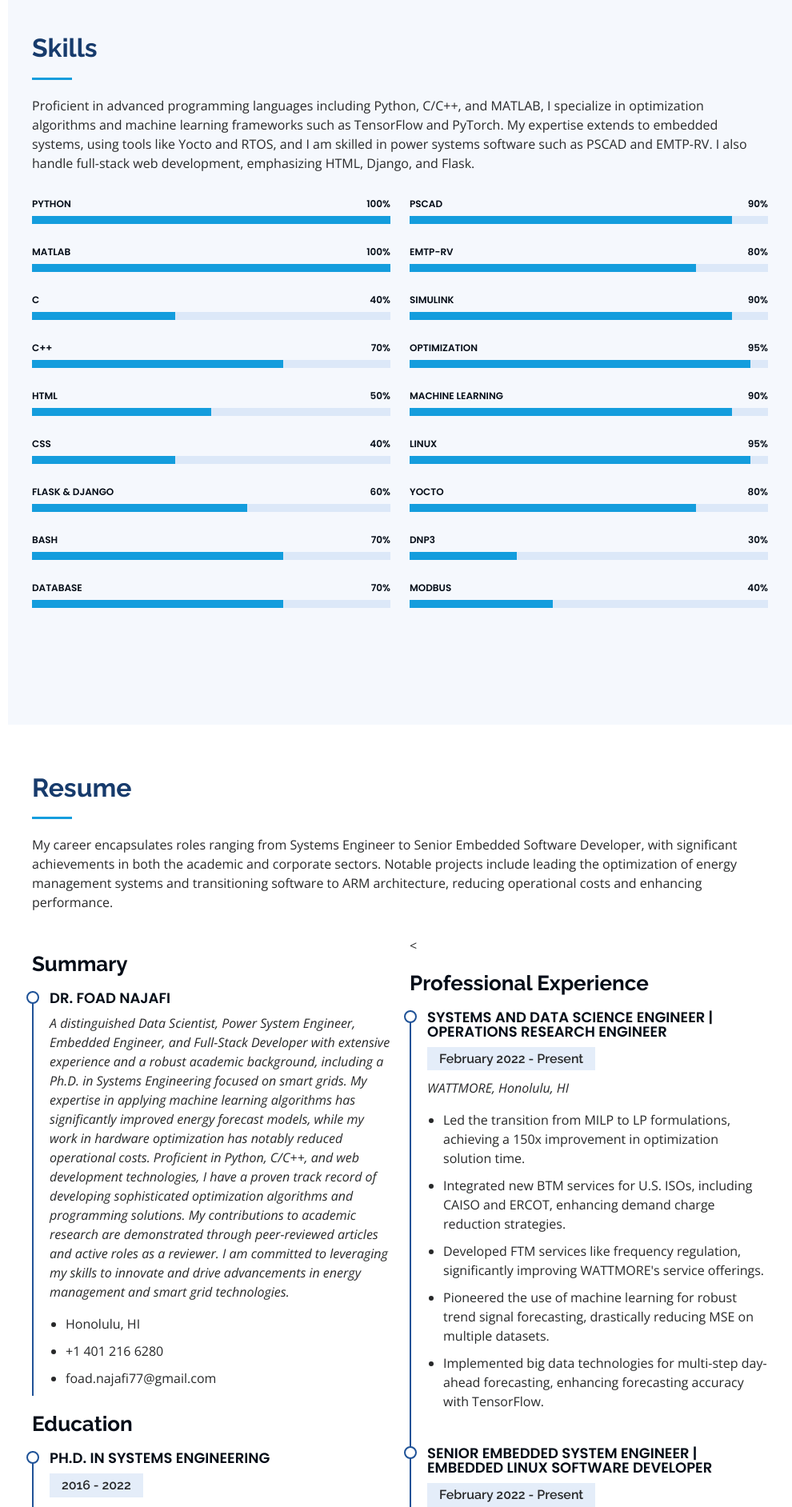
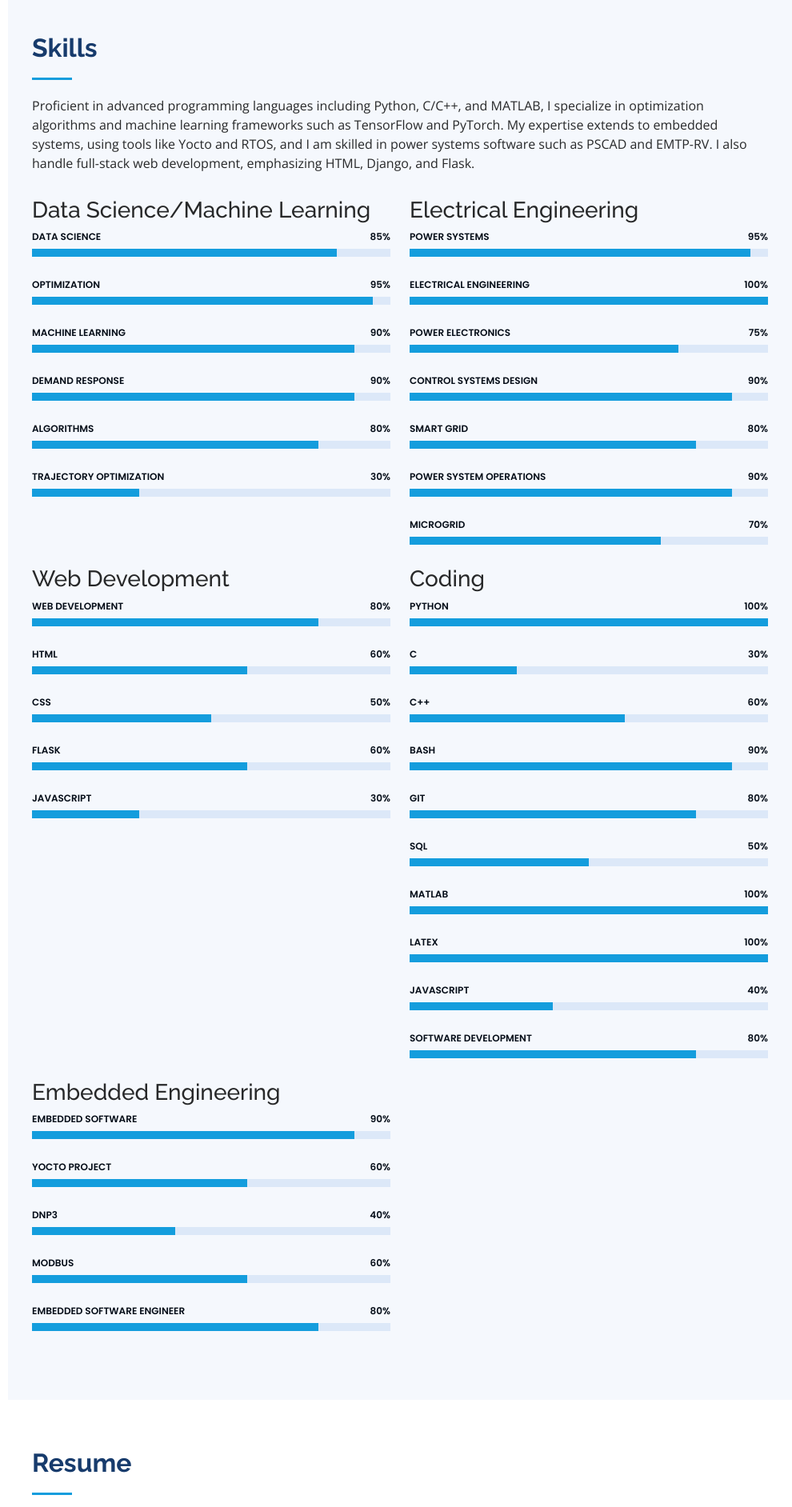
Before and after one commit to foad77/personal-porftofilo-web-design, a Flask app: page / in a window 1280 px wide. Shown: the part 2277-4161 px from the top of the page at 80% size, without its empty margins (290-1280 px from the left). Run offline with Flask 3, Linux system fonts and the light colour scheme; some libraries are stand-ins or nearby versions.

Commit message:
skills: creating subsections for it

```diff
--- a/templates/index.html
+++ b/templates/index.html
@@ -211,81 +211,13 @@
 
     <div class="row skills-content">
 
+      <!-- Data Science/Machine Learning Skills -->
       <div class="col-lg-6" data-aos="fade-up">
-
+        <h3>Data Science/Machine Learning</h3>
         <div class="progress">
-              <span class="skill">Python <i class="val">100%</i></span>
+          <span class="skill">Data Science <i class="val">85%</i></span>
           <div class="progress-bar-wrap">
-                <div class="progress-bar" role="progressbar" aria-valuenow="100" aria-valuemin="0" aria-valuemax="100"></div>
-              </div>
-            </div>
-            <div class="progress">
-              <span class="skill">Matlab <i class="val">100%</i></span>
-              <div class="progress-bar-wrap">
-                <div class="progress-bar" role="progressbar" aria-valuenow="100" aria-valuemin="0" aria-valuemax="100"></div>
-              </div>
-            </div>
-            <div class="progress">
-              <span class="skill">C <i class="val">40%</i></span>
-              <div class="progress-bar-wrap">
-                <div class="progress-bar" role="progressbar" aria-valuenow="40" aria-valuemin="0" aria-valuemax="100"></div>
-              </div>
-            </div>
-            <div class="progress">
-              <span class="skill">C++ <i class="val">70%</i></span>
-              <div class="progress-bar-wrap">
-                <div class="progress-bar" role="progressbar" aria-valuenow="70" aria-valuemin="0" aria-valuemax="100"></div>
-              </div>
-            </div>
-            <div class="progress">
-              <span class="skill">HTML <i class="val">50%</i></span>
-              <div class="progress-bar-wrap">
-                <div class="progress-bar" role="progressbar" aria-valuenow="50" aria-valuemin="0" aria-valuemax="100"></div>
-              </div>
-            </div>
-            <div class="progress">
-              <span class="skill">CSS <i class="val">40%</i></span>
-              <div class="progress-bar-wrap">
-                <div class="progress-bar" role="progressbar" aria-valuenow="40" aria-valuemin="0" aria-valuemax="100"></div>
-              </div>
-            </div>
-            <div class="progress">
-              <span class="skill">FLAsk & Django <i class="val">60%</i></span>
-              <div class="progress-bar-wrap">
-                <div class="progress-bar" role="progressbar" aria-valuenow="60" aria-valuemin="0" aria-valuemax="100"></div>
-              </div>
-            </div>
-            <div class="progress">
-              <span class="skill">Bash <i class="val">70%</i></span>
-              <div class="progress-bar-wrap">
-                <div class="progress-bar" role="progressbar" aria-valuenow="70" aria-valuemin="0" aria-valuemax="100"></div>
-              </div>
-            </div>
-            <div class="progress">
-              <span class="skill">Database <i class="val">70%</i></span>
-              <div class="progress-bar-wrap">
-                <div class="progress-bar" role="progressbar" aria-valuenow="70" aria-valuemin="0" aria-valuemax="100"></div>
-              </div>
-            </div>
-          </div>
-          <div class="col-lg-6" data-aos="fade-up" data-aos-delay="100">
-            <!-- Engineering & Other Skills -->
-            <div class="progress">
-              <span class="skill">PSCAD <i class="val">90%</i></span>
-              <div class="progress-bar-wrap">
-                <div class="progress-bar" role="progressbar" aria-valuenow="90" aria-valuemin="0" aria-valuemax="100"></div>
-              </div>
-            </div>
-            <div class="progress">
-              <span class="skill">EMTP-RV <i class="val">80%</i></span>
-              <div class="progress-bar-wrap">
-                <div class="progress-bar" role="progressbar" aria-valuenow="80" aria-valuemin="0" aria-valuemax="100"></div>
-              </div>
-            </div>
-            <div class="progress">
-              <span class="skill">Simulink <i class="val">90%</i></span>
-              <div class="progress-bar-wrap">
-                <div class="progress-bar" role="progressbar" aria-valuenow="90" aria-valuemin="0" aria-valuemax="100"></div>
+            <div class="progress-bar" role="progressbar" aria-valuenow="85" aria-valuemin="0" aria-valuemax="100"></div>
           </div>
         </div>
         <div class="progress">
@@ -301,36 +233,212 @@
           </div>
         </div>
         <div class="progress">
-              <span class="skill">Linux <i class="val">95%</i></span>
+          <span class="skill">Demand Response <i class="val">90%</i></span>
+          <div class="progress-bar-wrap">
+            <div class="progress-bar" role="progressbar" aria-valuenow="90" aria-valuemin="0" aria-valuemax="100"></div>
+          </div>
+        </div>
+        <div class="progress">
+          <span class="skill">Algorithms <i class="val">80%</i></span>
+          <div class="progress-bar-wrap">
+            <div class="progress-bar" role="progressbar" aria-valuenow="80" aria-valuemin="0" aria-valuemax="100"></div>
+          </div>
+        </div>
+        <div class="progress">
+          <span class="skill">Trajectory Optimization <i class="val">30%</i></span>
+          <div class="progress-bar-wrap">
+            <div class="progress-bar" role="progressbar" aria-valuenow="30" aria-valuemin="0" aria-valuemax="100"></div>
+          </div>
+        </div>
+      </div>
+
+      <!-- Electrical Engineering Skills -->
+      <div class="col-lg-6" data-aos="fade-up" data-aos-delay="100">
+        <h3>Electrical Engineering</h3>
+        <div class="progress">
+          <span class="skill">Power Systems <i class="val">95%</i></span>
           <div class="progress-bar-wrap">
             <div class="progress-bar" role="progressbar" aria-valuenow="95" aria-valuemin="0" aria-valuemax="100"></div>
           </div>
         </div>
         <div class="progress">
-              <span class="skill">Yocto <i class="val">80%</i></span>
+          <span class="skill">Electrical Engineering <i class="val">100%</i></span>
+          <div class="progress-bar-wrap">
+            <div class="progress-bar" role="progressbar" aria-valuenow="100" aria-valuemin="0" aria-valuemax="100"></div>
+          </div>
+        </div>
+        <div class="progress">
+          <span class="skill">Power Electronics <i class="val">75%</i></span>
+          <div class="progress-bar-wrap">
+            <div class="progress-bar" role="progressbar" aria-valuenow="75" aria-valuemin="0" aria-valuemax="100"></div>
+          </div>
+        </div>
+        <div class="progress">
+          <span class="skill">Control Systems Design <i class="val">90%</i></span>
+          <div class="progress-bar-wrap">
+            <div class="progress-bar" role="progressbar" aria-valuenow="90" aria-valuemin="0" aria-valuemax="100"></div>
+          </div>
+        </div>
+        <div class="progress">
+          <span class="skill">Smart Grid <i class="val">80%</i></span>
           <div class="progress-bar-wrap">
             <div class="progress-bar" role="progressbar" aria-valuenow="80" aria-valuemin="0" aria-valuemax="100"></div>
           </div>
         </div>
         <div class="progress">
-              <span class="skill">DNP3 <i class="val">30%</i></span>
+          <span class="skill">Power System Operations <i class="val">90%</i></span>
+          <div class="progress-bar-wrap">
+            <div class="progress-bar" role="progressbar" aria-valuenow="90" aria-valuemin="0" aria-valuemax="100"></div>
+          </div>
+        </div>
+        <div class="progress">
+          <span class="skill">Microgrid <i class="val">70%</i></span>
+          <div class="progress-bar-wrap">
+            <div class="progress-bar" role="progressbar" aria-valuenow="70" aria-valuemin="0" aria-valuemax="100"></div>
+          </div>
+        </div>
+      </div>
+
+      <!-- Web Development Skills -->
+      <div class="col-lg-6" data-aos="fade-up" data-aos-delay="200">
+        <h3>Web Development</h3>
+        <div class="progress">
+          <span class="skill">Web Development <i class="val">80%</i></span>
+          <div class="progress-bar-wrap">
+            <div class="progress-bar" role="progressbar" aria-valuenow="80" aria-valuemin="0" aria-valuemax="100"></div>
+          </div>
+        </div>
+        <div class="progress">
+          <span class="skill">HTML <i class="val">60%</i></span>
+          <div class="progress-bar-wrap">
+            <div class="progress-bar" role="progressbar" aria-valuenow="60" aria-valuemin="0" aria-valuemax="100"></div>
+          </div>
+        </div>
+        <div class="progress">
+          <span class="skill">CSS <i class="val">50%</i></span>
+          <div class="progress-bar-wrap">
+            <div class="progress-bar" role="progressbar" aria-valuenow="50" aria-valuemin="0" aria-valuemax="100"></div>
+          </div>
+        </div>
+        <div class="progress">
+          <span class="skill">Flask <i class="val">60%</i></span>
+          <div class="progress-bar-wrap">
+            <div class="progress-bar" role="progressbar" aria-valuenow="60" aria-valuemin="0" aria-valuemax="100"></div>
+          </div>
+        </div>
+        <div class="progress">
+          <span class="skill">JavaScript <i class="val">30%</i></span>
+          <div class="progress-bar-wrap">
+            <div class="progress-bar" role="progressbar" aria-valuenow="30" aria-valuemin="0" aria-valuemax="100"></div>
+          </div>
+        </div>
+      </div>
+
+      <!-- Coding Skills -->
+      <div class="col-lg-6" data-aos="fade-up" data-aos-delay="300">
+        <h3>Coding</h3>
+        <div class="progress">
+          <span class="skill">Python <i class="val">100%</i></span>
+          <div class="progress-bar-wrap">
+            <div class="progress-bar" role="progressbar" aria-valuenow="100" aria-valuemin="0" aria-valuemax="100"></div>
+          </div>
+        </div>
+        <div class="progress">
+          <span class="skill">C <i class="val">30%</i></span>
           <div class="progress-bar-wrap">
             <div class="progress-bar" role="progressbar" aria-valuenow="30" aria-valuemin="0" aria-valuemax="100"></div>
           </div>
         </div>
         <div class="progress">
-              <span class="skill">Modbus <i class="val">40%</i></span>
+          <span class="skill">C++ <i class="val">60%</i></span>
+          <div class="progress-bar-wrap">
+            <div class="progress-bar" role="progressbar" aria-valuenow="60" aria-valuemin="0" aria-valuemax="100"></div>
+          </div>
+        </div>
+        <div class="progress">
+          <span class="skill">Bash <i class="val">90%</i></span>
+          <div class="progress-bar-wrap">
+            <div class="progress-bar" role="progressbar" aria-valuenow="90" aria-valuemin="0" aria-valuemax="100"></div>
+          </div>
+        </div>
+        <div class="progress">
+          <span class="skill">Git <i class="val">80%</i></span>
+          <div class="progress-bar-wrap">
+            <div class="progress-bar" role="progressbar" aria-valuenow="80" aria-valuemin="0" aria-valuemax="100"></div>
+          </div>
+        </div>
+        <div class="progress">
+          <span class="skill">SQL <i class="val">50%</i></span>
+          <div class="progress-bar-wrap">
+            <div class="progress-bar" role="progressbar" aria-valuenow="50" aria-valuemin="0" aria-valuemax="100"></div>
+          </div>
+        </div>
+        <div class="progress">
+          <span class="skill">MATLAB <i class="val">100%</i></span>
+          <div class="progress-bar-wrap">
+            <div class="progress-bar" role="progressbar" aria-valuenow="100" aria-valuemin="0" aria-valuemax="100"></div>
+          </div>
+        </div>
+        <div class="progress">
+          <span class="skill">LaTeX <i class="val">100%</i></span>
+          <div class="progress-bar-wrap">
+            <div class="progress-bar" role="progressbar" aria-valuenow="100" aria-valuemin="0" aria-valuemax="100"></div>
+          </div>
+        </div>
+        <div class="progress">
+          <span class="skill">JavaScript <i class="val">40%</i></span>
           <div class="progress-bar-wrap">
             <div class="progress-bar" role="progressbar" aria-valuenow="40" aria-valuemin="0" aria-valuemax="100"></div>
           </div>
         </div>
         <div class="progress">
+          <span class="skill">Software Development <i class="val">80%</i></span>
+          <div class="progress-bar-wrap">
+            <div class="progress-bar" role="progressbar" aria-valuenow="80" aria-valuemin="0" aria-valuemax="100"></div>
+          </div>
+        </div>
+      </div>
 
-
+      <!-- Embedded Engineering Skills -->
+      <div class="col-lg-6" data-aos="fade-up" data-aos-delay="400">
+        <h3>Embedded Engineering</h3>
+        <div class="progress">
+          <span class="skill">Embedded Software <i class="val">90%</i></span>
+          <div class="progress-bar-wrap">
+            <div class="progress-bar" role="progressbar" aria-valuenow="90" aria-valuemin="0" aria-valuemax="100"></div>
+          </div>
+        </div>
+        <div class="progress">
+          <span class="skill">Yocto Project <i class="val">60%</i></span>
+          <div class="progress-bar-wrap">
+            <div class="progress-bar" role="progressbar" aria-valuenow="60" aria-valuemin="0" aria-valuemax="100"></div>
+          </div>
+        </div>
+        <div class="progress">
+          <span class="skill">DNP3 <i class="val">40%</i></span>
+          <div class="progress-bar-wrap">
+            <div class="progress-bar" role="progressbar" aria-valuenow="40" aria-valuemin="0" aria-valuemax="100"></div>
+          </div>
+        </div>
+        <div class="progress">
+          <span class="skill">Modbus <i class="val">60%</i></span>
+          <div class="progress-bar-wrap">
+            <div class="progress-bar" role="progressbar" aria-valuenow="60" aria-valuemin="0" aria-valuemax="100"></div>
+          </div>
+        </div>
+        <div class="progress">
+          <span class="skill">Embedded Software Engineer <i class="val">80%</i></span>
+          <div class="progress-bar-wrap">
+            <div class="progress-bar" role="progressbar" aria-valuenow="80" aria-valuemin="0" aria-valuemax="100"></div>
+          </div>
+        </div>
       </div>
 
     </div>
+  </div>
 </section><!-- End Skills Section -->
+
+
 
     <!-- ======= Resume Section ======= -->
     <section id="resume" class="resume">
```
Lines whose indentation alone changed are shown as unchanged.
